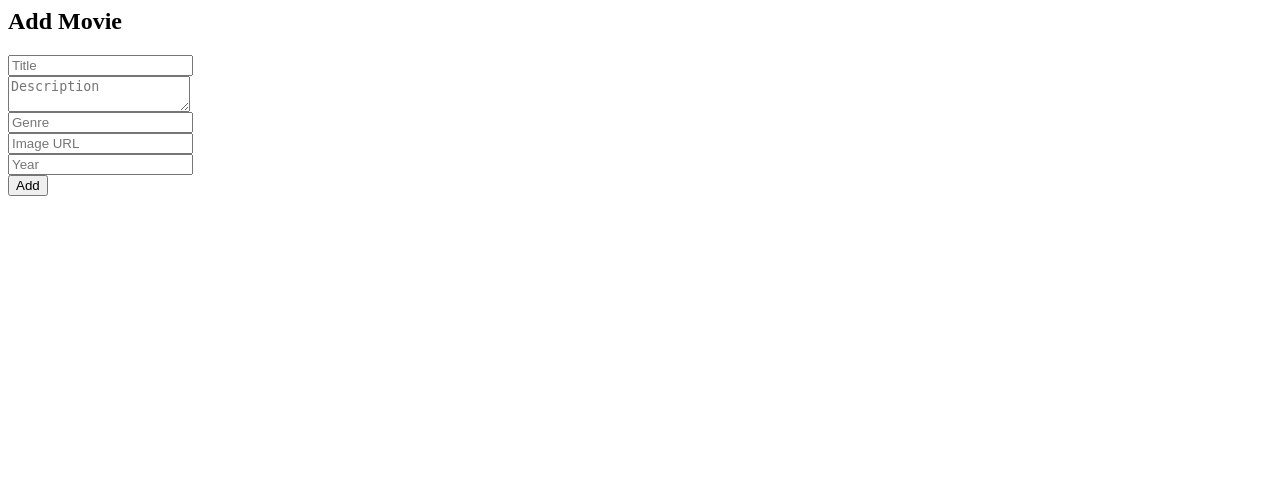
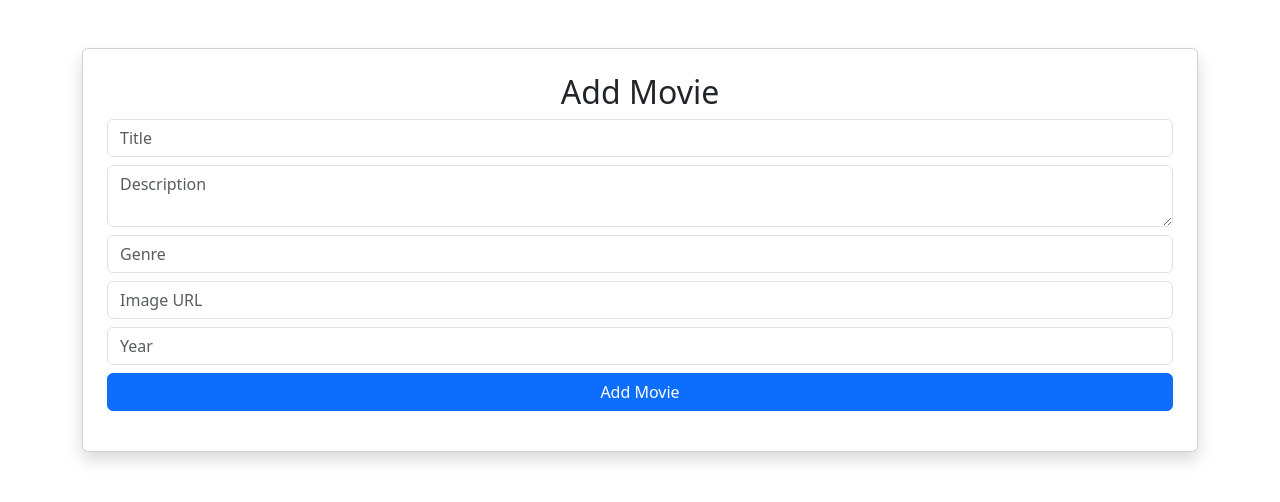
Before and after one commit to shathaalessa/movie-project, a Django app: template movies/templates/movies/add_movie.html in a window 1280 px wide. Shown: the top 502 px of the page. Run offline with Django 5.2, Linux system fonts and the light colour scheme; the template is opened without the code that fills it, so the values that code supplies are empty.

Commit message:
Enhance add_movie.html with Bootstrap styles
Updated the add movie form to use Bootstrap styling for better UI.

```diff
--- a/movies/templates/movies/add_movie.html
+++ b/movies/templates/movies/add_movie.html
@@ -1,13 +1,19 @@
-<h2>Add Movie</h2>
+<link href="https://cdn.jsdelivr.net/npm/bootstrap@5.3.0/dist/css/bootstrap.min.css" rel="stylesheet">
 
-<form method="POST">
-    {% csrf_token %}
+<div class="container mt-5">
+    <div class="card p-4 shadow">
+        <h2 class="text-center">Add Movie</h2>
 
-    <input name="title" placeholder="Title"><br>
-    <textarea name="description" placeholder="Description"></textarea><br>
-    <input name="genre" placeholder="Genre"><br>
-    <input name="image" placeholder="Image URL"><br>
-    <input name="release_year" placeholder="Year"><br>
+        <form method="POST">
+            {% csrf_token %}
 
-    <button type="submit">Add</button>
-</form>
+            <input name="title" class="form-control mb-2" placeholder="Title">
+            <textarea name="description" class="form-control mb-2" placeholder="Description"></textarea>
+            <input name="genre" class="form-control mb-2" placeholder="Genre">
+            <input name="image" class="form-control mb-2" placeholder="Image URL">
+            <input name="release_year" class="form-control mb-2" placeholder="Year">
+
+            <button class="btn btn-primary w-100">Add Movie</button>
+        </form>
+    </div>
+</div>
```
